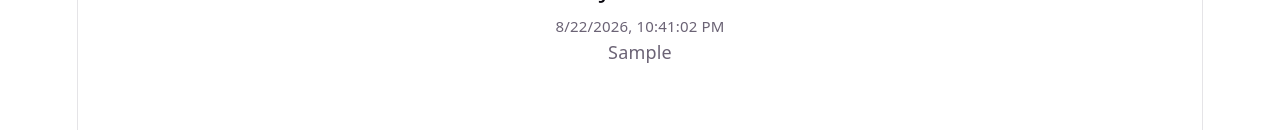
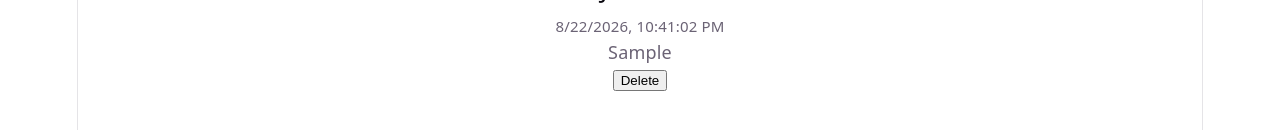
Before and after one commit to kenjiakahane/garden-journal, a React (Vite) app: page / in a window 1280 px wide. Both pictures are taken after typing "Sample" into the empty fields and a click on the button "Save". Shown: the part 334-464 px from the top of the page. Built offline with nearby package versions, Linux system fonts and the light colour scheme; no server answers.

Commit message:
Add journal deletion

```diff
--- a/package.json
+++ b/package.json
@@ -10,6 +10,8 @@
     "preview": "vite preview"
   },
   "dependencies": {
+    "openai": "^7.5.0",
+    "openapi": "^1.0.0",
     "react": "^19.2.8",
     "react-dom": "^19.2.8"
   },
--- a/src/App.jsx
+++ b/src/App.jsx
@@ -57,6 +57,12 @@ function App() {
 
     setText("");
     sessionStorage.removeItem("journalDraft");
+  };
+
+  const handleDelete = (id) => {
+    setEntries((current) =>
+      current.filter((entry) => entry.id !== id)
+    );
   };
 
   const plant =
@@ -138,11 +144,14 @@ function App() {
           entries.map((entry) => (
             <article key={entry.id}>
               <small>
-                {new Date(
-                  entry.createdAt
-                ).toLocaleString()}
+                {new Date(entry.createdAt).toLocaleString()}
               </small>
+
               <p>{entry.text}</p>
+
+              <button onClick={() => handleDelete(entry.id)}>
+                Delete
+              </button>
             </article>
           ))
         )}
```
Also changed, not shown: 1 other file (tests, documents, lock files or other folders).
